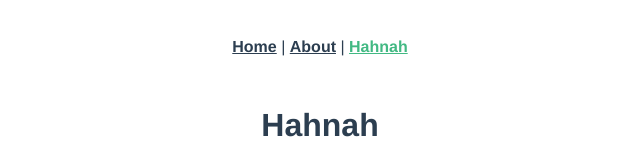
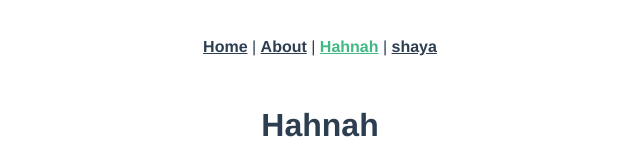
Before and after one commit to f-naoto832/ploutos, a Vue app in the folder vue-ts-practice/: page /hahnah in a window 1280 px wide. Shown: the top 160 px of the page, without its empty margins (320-960 px from the left). Built offline with nearby package versions, Linux system fonts and the light colour scheme.

Commit message:
add router link

```diff
--- a/vue-ts-practice/src/App.vue
+++ b/vue-ts-practice/src/App.vue
@@ -3,7 +3,8 @@
     <div id="nav">
       <router-link to="/">Home</router-link> |
       <router-link to="/about">About</router-link> |
-      <router-link to="/hahnah">Hahnah</router-link>
+      <router-link to="/hahnah">Hahnah</router-link> |
+      <router-link to="/hayamizu">shaya</router-link>
     </div>
     <router-view/>
   </div>
```
